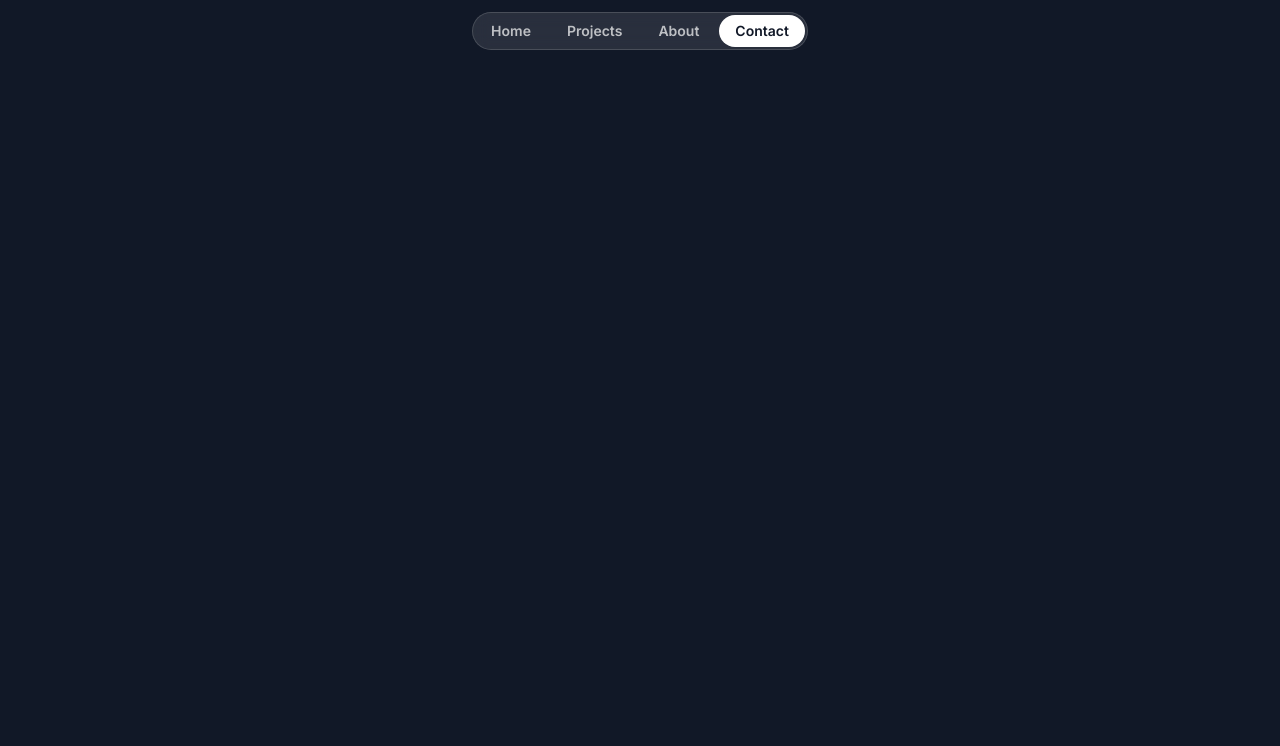
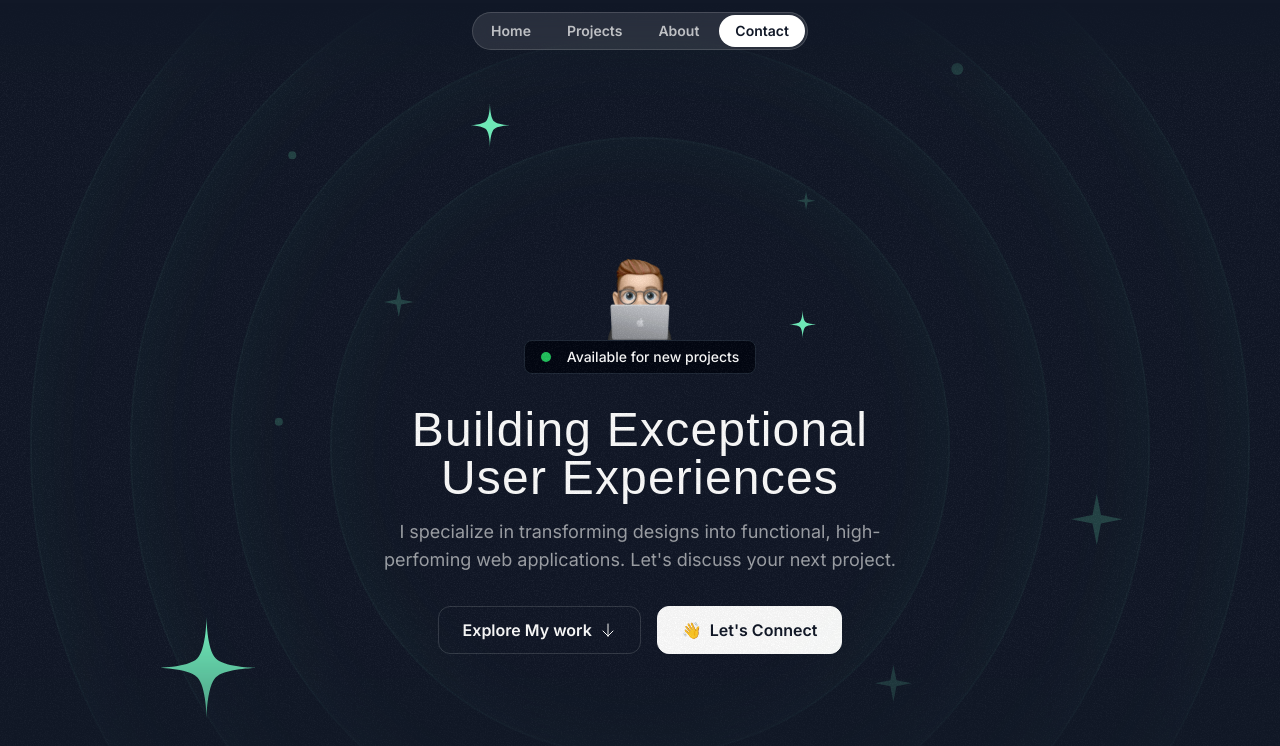
Before and after one commit to Aditzu95/portofolio, a Next.js app: page / in a window 1280 px wide. Shown: the top 746 px of the page. Built offline with nearby package versions, Linux system fonts and the light colour scheme; a web font is replaced by a local one.

Commit message:
Creating the Hero section and style

```diff
--- a/src/app/globals.css
+++ b/src/app/globals.css
@@ -6,4 +6,8 @@
   .nav-item {
     @apply px-4 py-1.5 rounded-full text-white/70 text-sm font-semibold hover:bg-white/10 hover:text-white transition duration-300;
   }
+
+  .hero-ring {
+    @apply absolute inset-0 border-2 top-1/2 left-1/2 -translate-x-1/2 -translate-y-1/2 rounded-full border-emerald-300/5 shadow-[0_0_80px_inset] shadow-emerald-300/5;
+  }
 }
--- a/src/app/page.tsx
+++ b/src/app/page.tsx
@@ -1,9 +1,11 @@
 import { Header } from "@/sections/Header";
+import { HeroSection } from "@/sections/Hero";
 
 export default function Home() {
   return (
     <div>
       <Header />
+      <HeroSection />
     </div>
   );
 }
--- /dev/null
+++ b/src/components/HeroOrbit.tsx
@@ -0,0 +1,27 @@
+import { PropsWithChildren } from "react";
+
+export const HeroOrbit = ({
+  children,
+  size,
+  rotation,
+}: PropsWithChildren<{ size: number; rotation: number }>) => {
+  return (
+    <div className="absolute left-1/2 top-1/2 -translate-x-1/2 -translate-y-1/2">
+      <div
+        className="flex items-start justify-start"
+        style={{
+          transform: `rotate(${rotation}deg)`,
+          height: `${size}px`,
+          width: `${size}px`,
+        }}
+      >
+        <div
+          className="inline-flex"
+          style={{ transform: `rotate(${rotation * -1}deg)` }}
+        >
+          {children}
+        </div>
+      </div>
+    </div>
+  );
+};
--- a/src/sections/Header.tsx
+++ b/src/sections/Header.tsx
@@ -1,6 +1,6 @@
 export const Header = () => {
   return (
-    <div className="flex justify-center items-center relative top-3">
+    <div className="flex justify-center items-center fixed top-3 w-full z-10">
       <nav className="flex gap-1 p-0.5 border border-white/15 rounded-full bg-white/10 backdrop-blur">
         <a href="#" className="nav-item ">
           Home
@@ -11,7 +11,10 @@
         <a href="#" className="nav-item">
           About
         </a>
-        <a href="#" className="nav-item bg-white text-gray-900">
+        <a
+          href="#"
+          className="nav-item bg-white text-gray-900 hover:bg-white/70 hover:text-gray-900"
+        >
           Contact
         </a>
       </nav>
--- a/src/sections/Hero.tsx
+++ b/src/sections/Hero.tsx
@@ -1,3 +1,92 @@
+import memojiImage from "@/assets/images/memoji-computer.png";
+import Image from "next/image";
+import ArrowDown from "@/assets/icons/arrow-down.svg";
+import grainImage from "@/assets/images/grain.jpg";
+import StarIcon from "@/assets/icons/star.svg";
+import SparkleIcon from "@/assets/icons/sparkle.svg";
+import { HeroOrbit } from "@/components/HeroOrbit";
+
 export const HeroSection = () => {
-  return <div>Hero Section</div>;
+  return (
+    <div className="py-32 md:py-48 lg:py-60 relative z-0 overflow-x-clip">
+      {/* Background Hero section */}
+      <div className="absolute inset-0 [mask-image:linear-gradient(to_bottom,transparent,black_10%,black_70%,transparent)]">
+        <div
+          className="absolute inset-0 -z-30 opacity-5"
+          style={{ backgroundImage: `url(${grainImage.src})` }}
+        />
+        <div className="size-[1220px] hero-ring" />
+        <div className="size-[1020px] hero-ring" />
+        <div className="size-[820px] hero-ring" />
+        <div className="size-[620px] hero-ring" />
+
+        <HeroOrbit size={800} rotation={-72}>
+          <StarIcon className="size-28 text-emerald-300" />
+        </HeroOrbit>
+        <HeroOrbit size={550} rotation={20}>
+          <StarIcon className="size-12 text-emerald-300" />
+        </HeroOrbit>
+        <HeroOrbit size={320} rotation={98}>
+          <StarIcon className="size-8 text-emerald-300" />
+        </HeroOrbit>
+        <HeroOrbit size={430} rotation={-14}>
+          <SparkleIcon className="size-8 text-emerald-300/20" />
+        </HeroOrbit>
+        <HeroOrbit size={440} rotation={79}>
+          <SparkleIcon className="size-5 text-emerald-300/20" />
+        </HeroOrbit>
+        <HeroOrbit size={530} rotation={178}>
+          <SparkleIcon className="size-10 text-emerald-300/20" />
+        </HeroOrbit>
+        <HeroOrbit size={710} rotation={144}>
+          <SparkleIcon className="size-14 text-emerald-300/20" />
+        </HeroOrbit>
+        <HeroOrbit size={710} rotation={85}>
+          <div className="size-3 rounded-full bg-emerald-300/20" />
+        </HeroOrbit>
+        <HeroOrbit size={520} rotation={-41}>
+          <div className="size-2 rounded-full bg-emerald-300/20" />
+        </HeroOrbit>
+        <HeroOrbit size={650} rotation={-5}>
+          <div className="size-2 rounded-full bg-emerald-300/20" />
+        </HeroOrbit>
+      </div>
+      {/* Background Hero section */}
+      <div className="container">
+        <div className="flex flex-col items-center">
+          <Image
+            src={memojiImage}
+            className="size-[100px]"
+            alt="Person peeking from behind laptop"
+          />
+          <div className="bg-gray-950 border border-gray-800 px-4 py-1.5 inline-flex items-center gap-4 rounded-lg">
+            <div className="bg-green-500 size-2.5 rounded-full" />
+            <div className="text-sm font-medium">
+              Available for new projects
+            </div>
+          </div>
+        </div>
+        <div className="max-w-lg mx-auto">
+          <h1 className="font-serif text-3xl md:text-5xl text-center mt-8 tracking-wide">
+            Building Exceptional User Experiences
+          </h1>
+          <p className="mt-4 text-center text-white/60 md:text-lg">
+            I specialize in transforming designs into functional, high-perfoming
+            web applications. Let's discuss your next project.
+          </p>
+        </div>
+
+        <div className="flex flex-col md:flex-row justify-center items-center mt-8 gap-4">
+          <button className="inline-flex items-center gap-2 border border-white/15 px-6 h-12 rounded-xl">
+            <span className="font font-semibold">Explore My work</span>
+            <ArrowDown className="size-4" />
+          </button>
+          <button className="inline-flex items-center gap-2 border border-white bg-white text-gray-900 px-6 h-12 rounded-xl">
+            <span>👋</span>
+            <span className="font-semibold">Let's Connect</span>
+          </button>
+        </div>
+      </div>
+    </div>
+  );
 };
```
